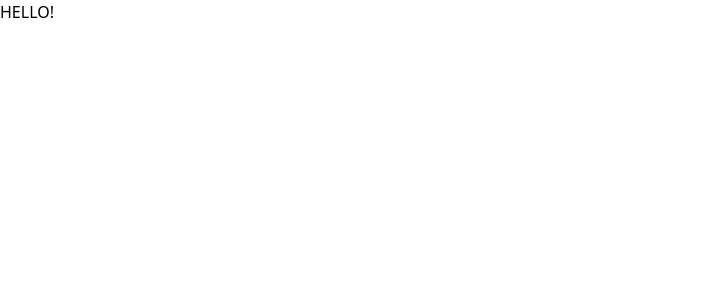
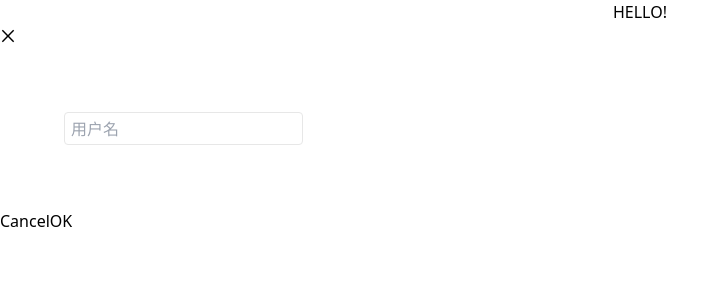
Before and after one commit to Mashiirox/demon, a React (Create React App) app: page / in a window 1280 px wide. Both pictures are taken after a click on the button "HELLO!". Shown: the top 300 px of the page, without its empty margins (0-728 px from the left). Built offline with nearby package versions, Linux system fonts and the light colour scheme.

Commit message:
feat: Add form-input new style like element login

```diff
--- a/public/index.html
+++ b/public/index.html
@@ -2,14 +2,14 @@
 <html lang="en">
   <head>
     <meta charset="utf-8" />
-    <link rel="icon" href="%PUBLIC_URL%/hack_icon.svg" />
+    <link rel="icon" href="%PUBLIC_URL%/galaxy.svg" />
     <meta name="viewport" content="width=device-width, initial-scale=1" />
     <meta name="theme-color" content="#000000" />
     <meta
       name="description"
       content="Web site created using create-react-app"
     />
-    <link rel="apple-touch-icon" href="%PUBLIC_URL%/hack_icon.svg" />
+    <link rel="apple-touch-icon" href="%PUBLIC_URL%/galaxy.svg" />
     <!--
       manifest.json provides metadata used when your web app is installed on a
       user's mobile device or desktop. See https://developers.google.com/web/fundamentals/web-app-manifest/
--- a/src/App.less
+++ b/src/App.less
@@ -1,38 +1,72 @@
-.App {
-  text-align: center;
-}
+.form-username {
+  display: flex;
+  position: relative;
 
-.App-logo {
-  height: 40vmin;
-  pointer-events: none;
-}
+  &:focus-visible {
+    outline: 0;
+    border: 1px solid #239cf5;
+  }
 
-@media (prefers-reduced-motion: no-preference) {
-  .App-logo {
-    animation: App-logo-spin infinite 20s linear;
+  &-input {
+    border: 1px solid #e7e7e7;
+    border-radius: 4px;
+    height: 33px;
+    caret-color: #239cf5;
+
+    &:not(:focus-visible)::-webkit-input-placeholder {
+      color: transparent;
+      transition: ease-in-out .2s;
+    }
+
+    &:focus-visible {
+      outline: 0;
+      border: 1px solid #239cf5;
+
+      &::-webkit-input-placeholder {
+        --tw-text-opacity: 1;
+        color: rgba(156, 163, 175, var(--tw-text-opacity));
+        transition: ease-in-out .5s;
+      }
+
+      &+.form-username-label {
+        font-size: 12px;
+        color: #239cf5;
+        background: white;
+        height: 3px;
+        transition: ease-in-out .3s;
+        transform: translateY(-2px) translateX(2px);
+      }
+    }
+  }
+
+  &-label {
+    height: 33px;
+    margin-left: 7px;
+    position: absolute;
+    display: flex;
+    align-items: center;
+    transition: ease-in-out .3s;
   }
 }
 
-.App-header {
-  background-color: #282c34;
-  min-height: 100vh;
-  display: flex;
-  flex-direction: column;
-  align-items: center;
-  justify-content: center;
-  font-size: calc(10px + 2vmin);
-  color: white;
+.form-username>input&.form-username-input {	//兼容WebKit browsers（Chrome的内核）
+	padding-left: 6px;
 }
 
-.App-link {
-  color: #61dafb;
+.form-username>input::-webkit-input-placeholder {
+  position: relative;
 }
 
-@keyframes App-logo-spin {
-  from {
-    transform: rotate(0deg);
-  }
-  to {
-    transform: rotate(360deg);
+.form-username>input:not(:placeholder-shown) {
+  outline: 0;
+  border: 1px solid #239cf5;
+
+  &+.form-username-label {
+    font-size: 12px;
+    color: #239cf5;
+    background: white;
+    height: 3px;
+    transition: ease-in-out .3s;
+    transform: translateY(-2px) translateX(2px);
   }
 }
--- a/src/App.tsx
+++ b/src/App.tsx
@@ -1,11 +1,23 @@
-import { Button } from 'antd';
+import { useState } from 'react';
+import { Button, Modal } from 'antd';
 
 import './App.less';
 
 function App() {
+  const [show, setShow] = useState(false);
   return (
-    <div>
-      <Button className='border-none'>HELLO!</Button>
+    <div className='flex justify-center'>
+      <Button onClick={() => setShow(true)}>HELLO!</Button>
+      <Modal
+        visible={show}
+        onOk={() => setShow(false)}
+        onCancel={() => setShow(false)}
+      >
+        <div className='form-username m-16'>
+          <input type='text' placeholder='用户名' className='form-username-input' />
+          <label className='form-username-label text-gray-400'>用户名</label>
+        </div>
+      </Modal>
     </div>
   );
 }
```
